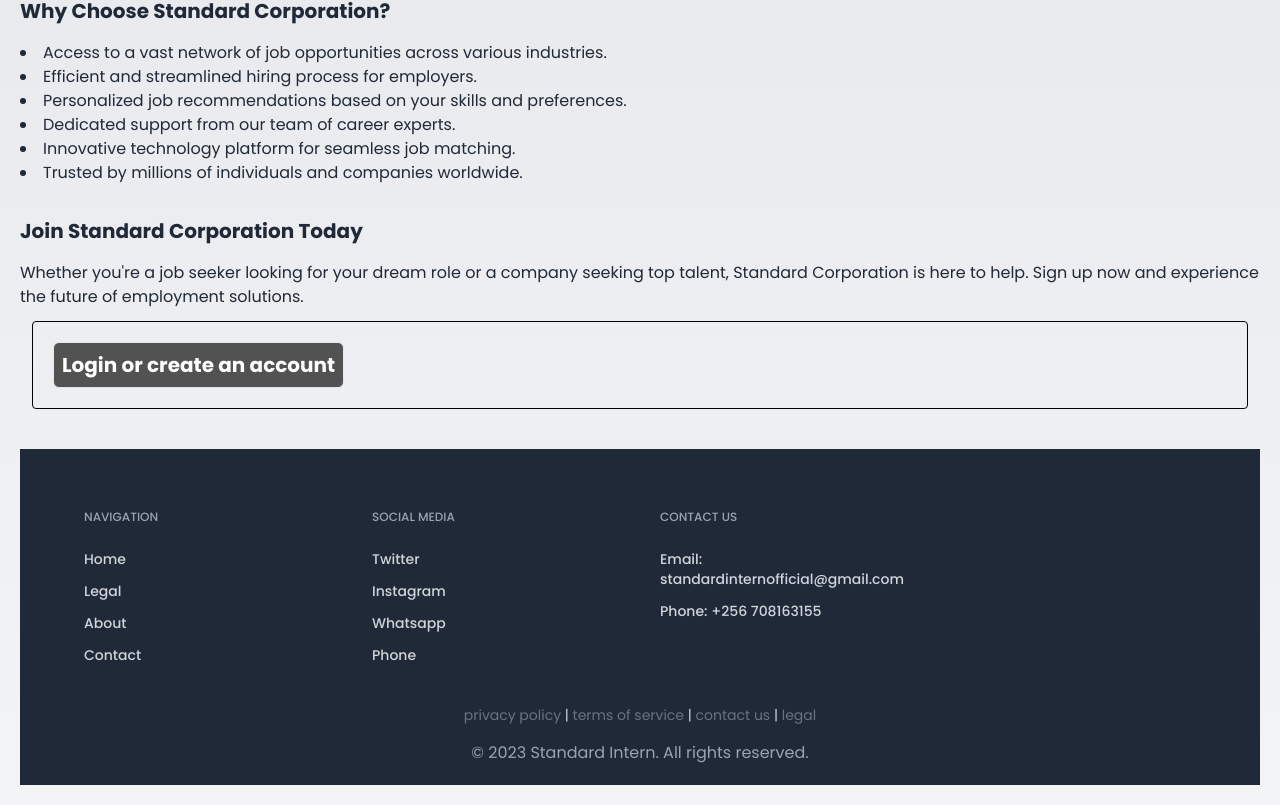
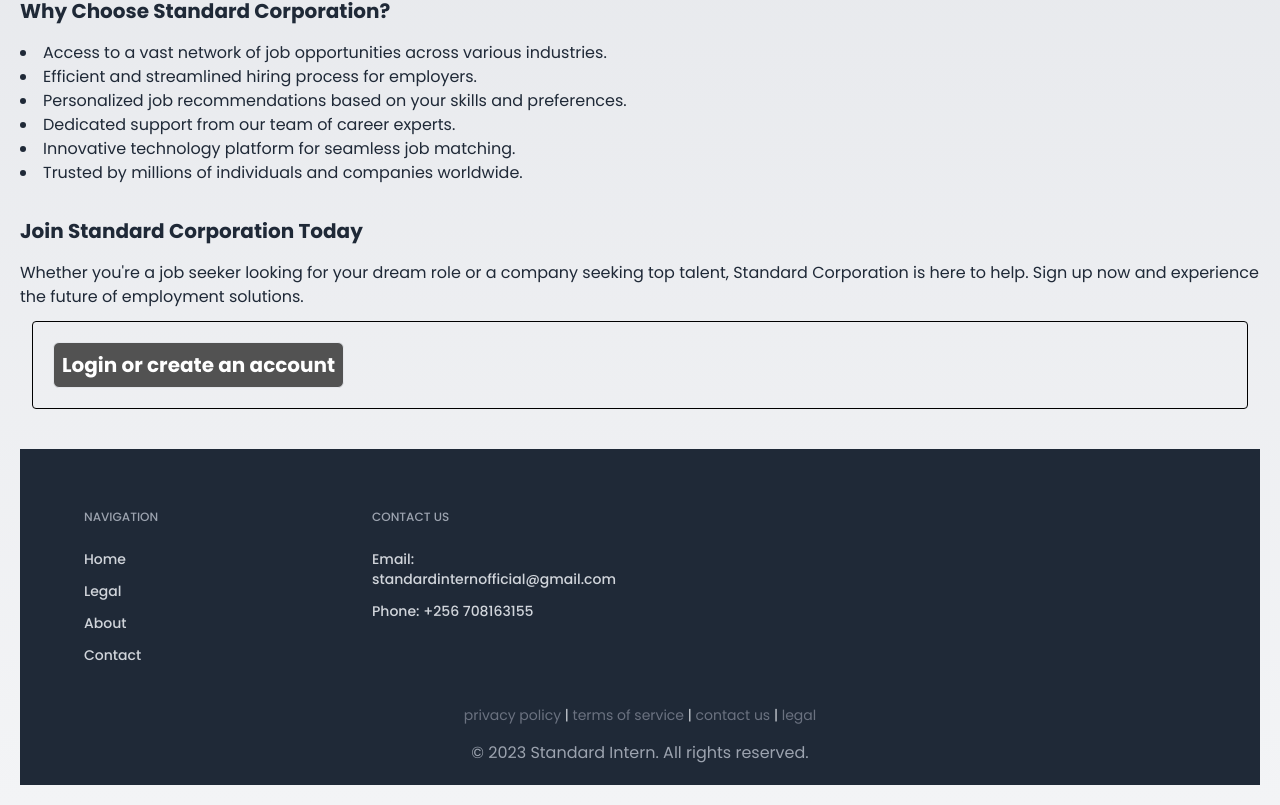
Before and after one commit to timons-AI/standard-intern, a Next.js app in the folder standard-intern/: page / in a window 1280 px wide. Shown: the part 271-1076 px from the top of the page. Built offline with nearby package versions, Linux system fonts and the light colour scheme; no server answers.

Commit message:
Update Footer.tsx

```diff
--- a/standard-intern/src/app/Components/Footer.tsx
+++ b/standard-intern/src/app/Components/Footer.tsx
@@ -25,34 +25,34 @@
             Contact
           </a>
         </div>
-        <div className="p-5 w-1/2 sm:w-4/12 md:w-3/12">
+        {/* <div className="p-5 w-1/2 sm:w-4/12 md:w-3/12">
           <div className="text-xs uppercase text-gray-400 font-medium mb-6">
             Social Media
           </div>
-          {/* <a href="/" className="flex items-center my-3  text-gray-300 hover:text-gray-100 text-sm font-medium duration-700">
+          <a href="/" className="flex items-center my-3  text-gray-300 hover:text-gray-100 text-sm font-medium duration-700">
             <FaFacebook className="text-gray-500 mr-2" />
             Facebook
-          </a> */}
+          </a>
           <a href="https://www.twitter.com/standardintern" className="flex items-center my-3  text-gray-300 hover:text-gray-100 text-sm font-medium duration-700">
-            {/* <FaTwitter className="text-gray-500 mr-2" /> */}
+            <FaTwitter className="text-gray-500 mr-2" />
             Twitter
           </a>
           <a href="https://www.instagram.com/standardintern" className="flex items-center my-3  text-gray-300 hover:text-gray-100 text-sm font-medium duration-700">
-            {/* <FaInstagram className="text-gray-500 mr-2" /> */}
+            <FaInstagram className="text-gray-500 mr-2" />
             Instagram
           </a>
             < a href="https://wa.me/+256708163155?text=Hello there" className="flex items-center my-3  text-gray-300 hover:text-gray-100 text-sm font-medium duration-700">
-            {/* <AiOutlineWhatsApp className="text-gray-500 mr-2" /> */}
+            <AiOutlineWhatsApp className="text-gray-500 mr-2" />
             Whatsapp
             </a>
 
             < a href="tel:+256 708163155
             " className="flex items-center my-3  text-gray-300 hover:text-gray-100 text-sm font-medium duration-700">
-            {/* <AiFillPhone className="text-gray-500 mr-2" /> */}
+            <AiFillPhone className="text-gray-500 mr-2" />
             Phone
             </a>
 
-        </div>
+        </div> */}
         <div className="p-5 w-1/2 sm:w-4/12 md:w-3/12">
           <div className="text-xs uppercase text-gray-400 font-medium mb-6">
             Contact Us
```
